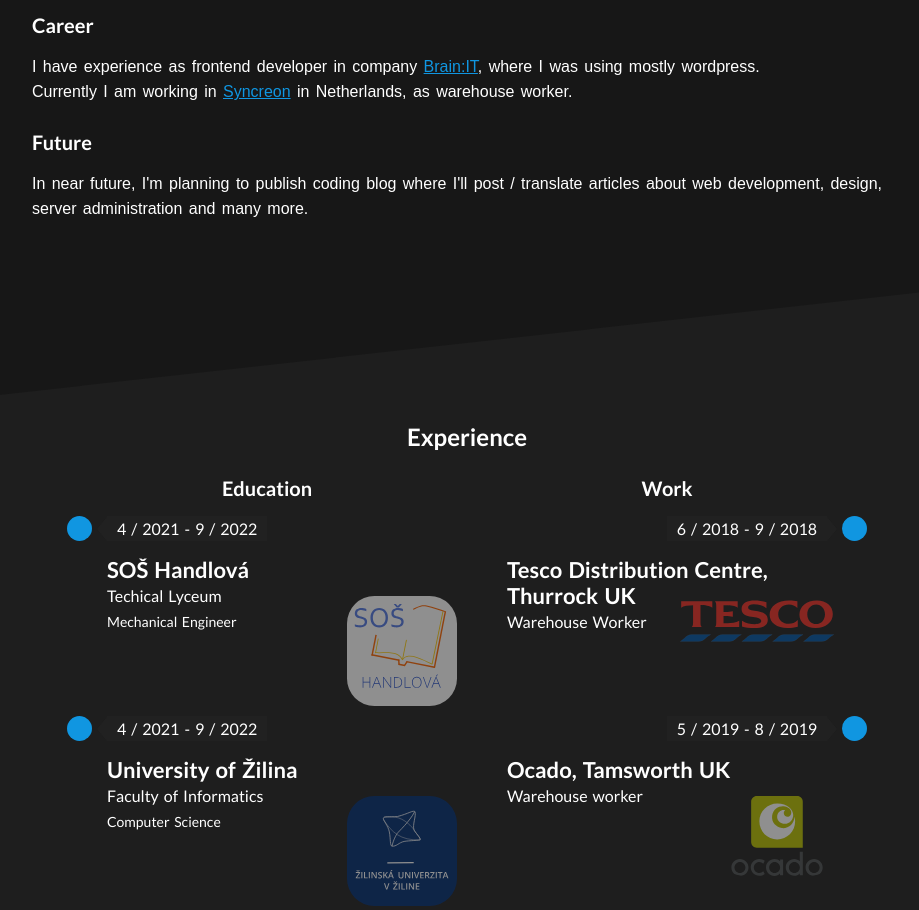
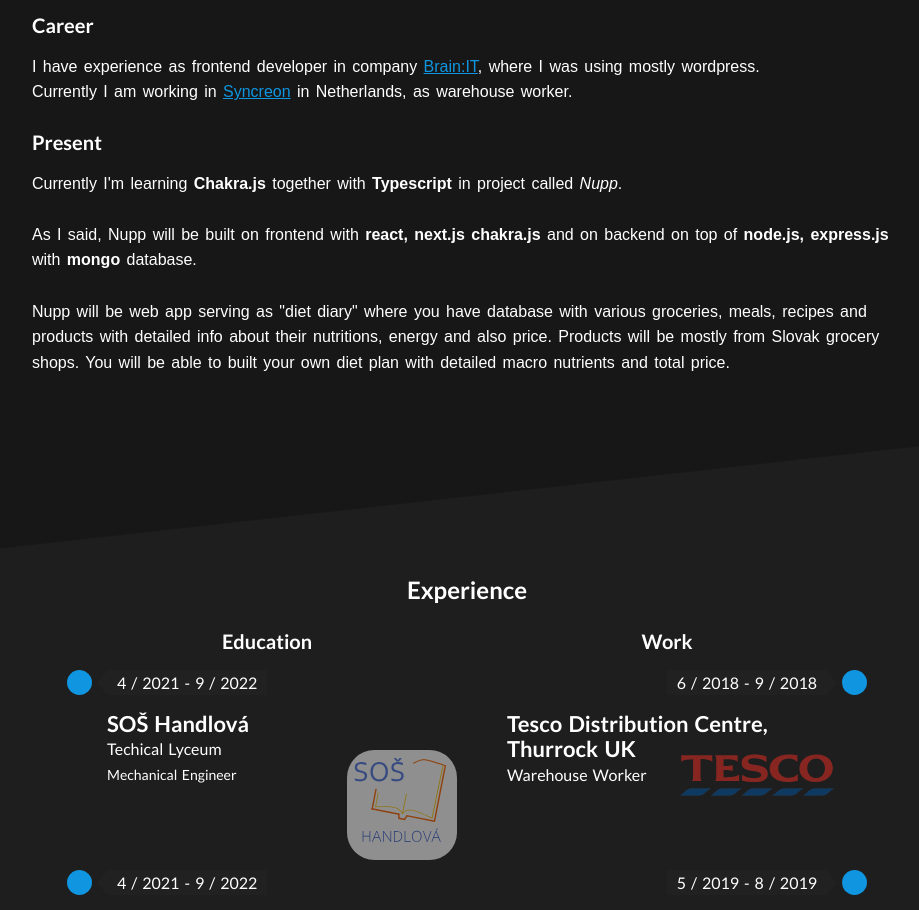
Before and after one commit to Makakusnik/MakakCV, a Next.js app: page / in a window 1280 px wide. Shown: the part 1100-2010 px from the top of the page, without its empty margins (173-1092 px from the left). Built offline with nearby package versions, Linux system fonts and the light colour scheme.

Commit message:
Added present section and updated info about ongoing project

```diff
--- a/pages/index.js
+++ b/pages/index.js
@@ -306,11 +306,23 @@
                   </p>
                 </Animate>
                 <Animate data-inviewport="popRight">
-                  <Section.ArticleHeading>Future</Section.ArticleHeading>
+                  <Section.ArticleHeading>Present</Section.ArticleHeading>
                   <p>
-                    In near future, I&apos;m planning to publish coding blog
-                    where I&apos;ll post / translate articles about web
-                    development, design, server administration and many more.
+                    Currently I{"'"}m learning <strong>Chakra.js</strong>{" "}
+                    together with <strong>Typescript</strong> in project called{" "}
+                    <em>Nupp</em>.<br></br>
+                    <br></br>
+                    As I said, Nupp will be built on frontend with{" "}
+                    <strong>react, next.js chakra.js</strong> and on backend on
+                    top of <strong>node.js, express.js</strong> with{" "}
+                    <strong>mongo</strong> database.
+                    <br></br>
+                    <br></br>Nupp will be web app serving as {'"'}diet diary
+                    {'"'} where you have database with various groceries, meals,
+                    recipes and products with detailed info about their
+                    nutritions, energy and also price. Products will be mostly
+                    from Slovak grocery shops. You will be able to built your
+                    own diet plan with detailed macro nutrients and total price.
                   </p>
                 </Animate>
               </Section.ArticleContent>
```
